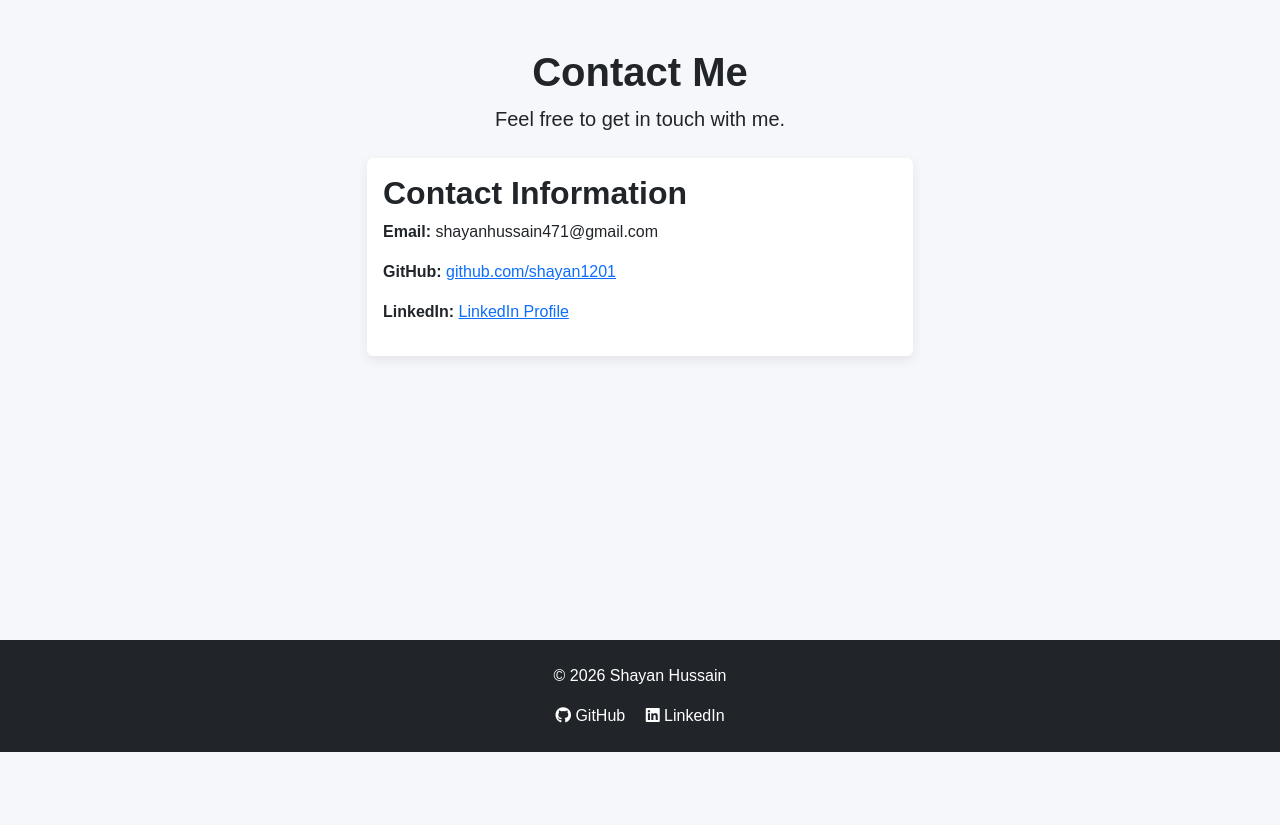
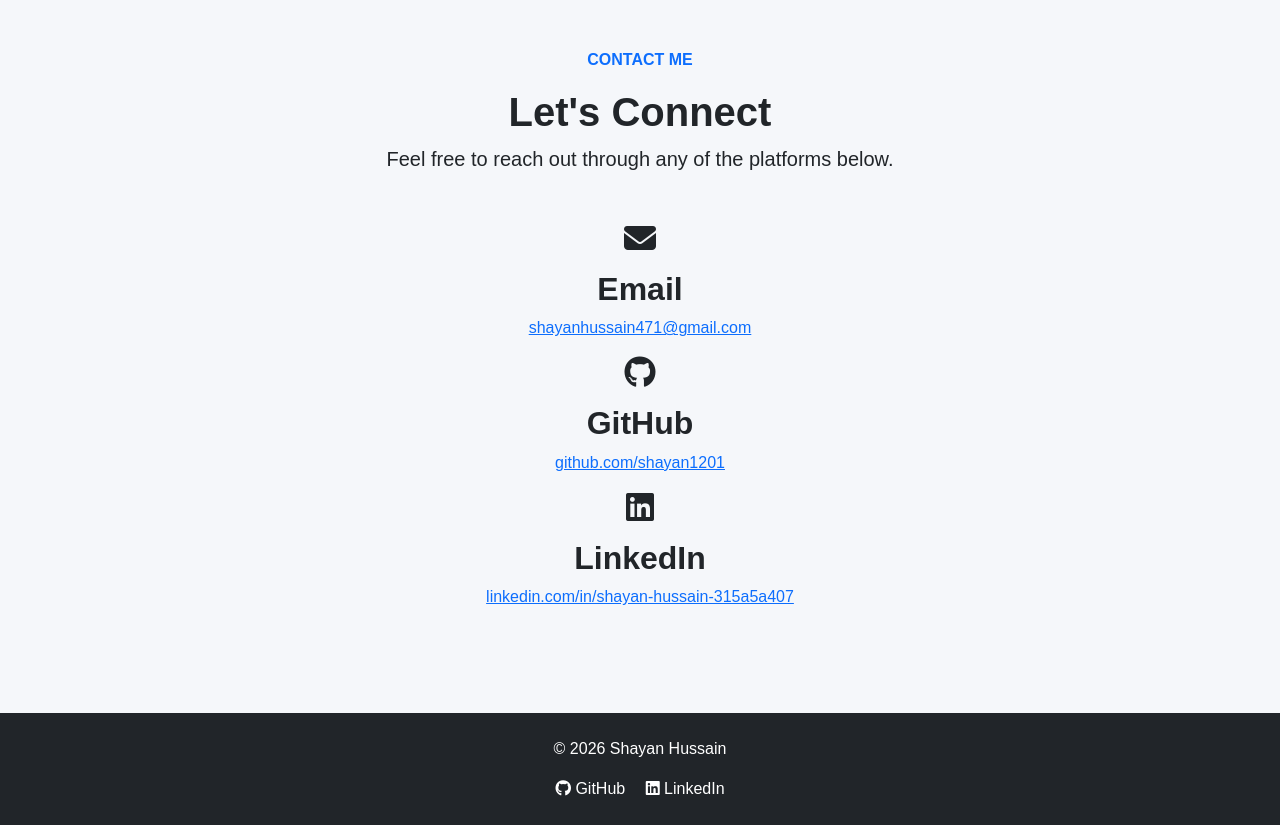
Before and after one commit to shayan1201/infr3120-assignment-02, a Node server app: page /contact in a window 1280 px wide. Shown: the part 56-881 px from the top of the page. Before the commit the page ends 808 px from the top, so only its background shows below. Run offline with Node 20, Linux system fonts and the light colour scheme; some libraries are stand-ins or nearby versions.

Commit message:
BUILT contact page

```diff
--- a/views/contact.ejs
+++ b/views/contact.ejs
@@ -1,41 +1,57 @@
 <div class="text-center">
 
-    <h1>Contact Me</h1>
+    <p class="text-primary fw-semibold">CONTACT ME</p>
+
+    <h1>Let's Connect</h1>
 
     <p class="lead">
-        Feel free to get in touch with me.
+        Feel free to reach out through any of the platforms below.
     </p>
 
 </div>
 
-<div class="row justify-content-center mt-4">
+<div class="row justify-content-center mt-5">
 
-    <div class="col-md-6">
+    <div class="col-md-8">
 
-        <div class="card">
-            <div class="card-body">
+        <div class="contact-card text-center">
 
-                <h2>Contact Information</h2>
+            <div class="contact-item">
+                <i class="fa-solid fa-envelope fa-2x mb-3"></i>
+
+                <h2>Email</h2>
 
                 <p>
-                    <strong>Email:</strong> shayanhussain471@gmail.com
+                    <a href="mailto:shayanhussain471@gmail.com">
+                        shayanhussain471@gmail.com
+                    </a>
                 </p>
+            </div>
+
+            <div class="contact-item">
+                <i class="fa-brands fa-github fa-2x mb-3"></i>
+
+                <h2>GitHub</h2>
 
                 <p>
-                    <strong>GitHub:</strong>
-                    <a href="https://github.com/shayan1201">
+                    <a href="https://github.com/shayan1201" target="_blank">
                         github.com/shayan1201
                     </a>
                 </p>
+            </div>
+
+            <div class="contact-item">
+                <i class="fa-brands fa-linkedin fa-2x mb-3"></i>
+
+                <h2>LinkedIn</h2>
 
                 <p>
-                    <strong>LinkedIn:</strong>
-                    <a href="https://www.linkedin.com/in/shayan-hussain-315a5a407/">
-                        LinkedIn Profile
+                    <a href="https://www.linkedin.com/in/shayan-hussain-315a5a407/" target="_blank">
+                        linkedin.com/in/shayan-hussain-315a5a407
                     </a>
                 </p>
+            </div>
 
-            </div>
         </div>
 
     </div>
```
